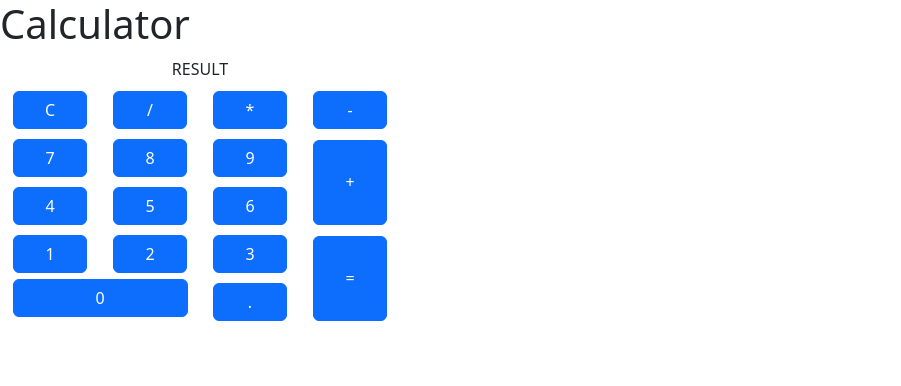
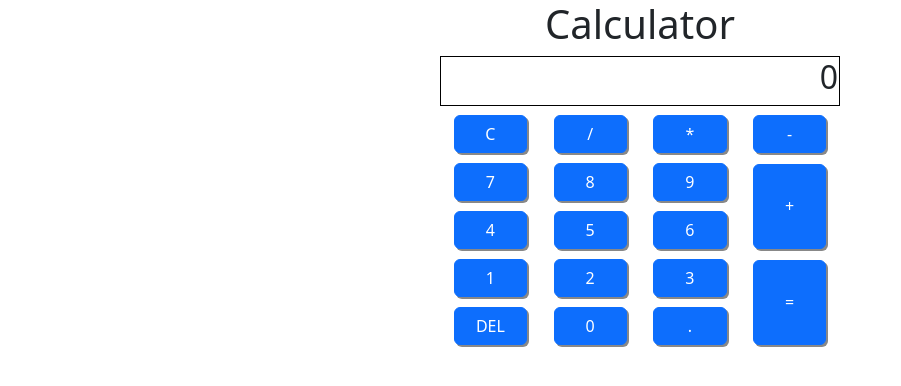
Before and after one commit to JesusLerdo/calculator, a React (Vite) app: page / in a window 1280 px wide. Shown: the top 386 px of the page, without its empty margins (0-901 px from the left). Built offline with nearby package versions, Linux system fonts and the light colour scheme.

Commit message:
Calculator4

```diff
--- a/src/App.css
+++ b/src/App.css
@@ -1,5 +1,13 @@
+.app {
+    text-align: center;
+}
+
 td {
     /*border: 1px solid black;*/
     text-align:center;
     width: 100px;
 }
+
+button {
+    box-shadow: 2px 2px #888888;
+}
--- a/src/App.jsx
+++ b/src/App.jsx
@@ -1,14 +1,20 @@
 import './App.css'
 function App() {
   return (
-    <div>
+    <div className='app'>
   <h1>Calculator</h1>
   <h1 />
   <table style={{
-     width: '400px'
+     width: '400px',
+     margin:'auto'
      }}>
    <tr >
-   <td colSpan={4}>RESULT</td>
+   <td colSpan={4} style={{
+    border: '1px solid black',
+    textAlign: 'end'
+   }}>
+    <h2>0</h2>
+   </td>
    </tr>
    <tr>
    <td><button type='button'
@@ -49,8 +55,10 @@
    className='btn btn-primary w-75 mt-2' style={{height: "85px"}} > = </button></td>
    </tr>
    <tr>
-   <td colSpan={2}><button type='button'
-   className='btn btn-primary' style={{width: "175px"}}> 0 </button></td>
+   <td><button type='button'
+   className='btn btn-primary mt-2 w-75'> DEL </button></td>
+   <td><button type='button'
+   className='btn btn-primary mt-2 w-75'> 0 </button></td>
    <td>
    <button type='button'
    className='btn btn-primary w-75 mt-2'> . </button>
```
